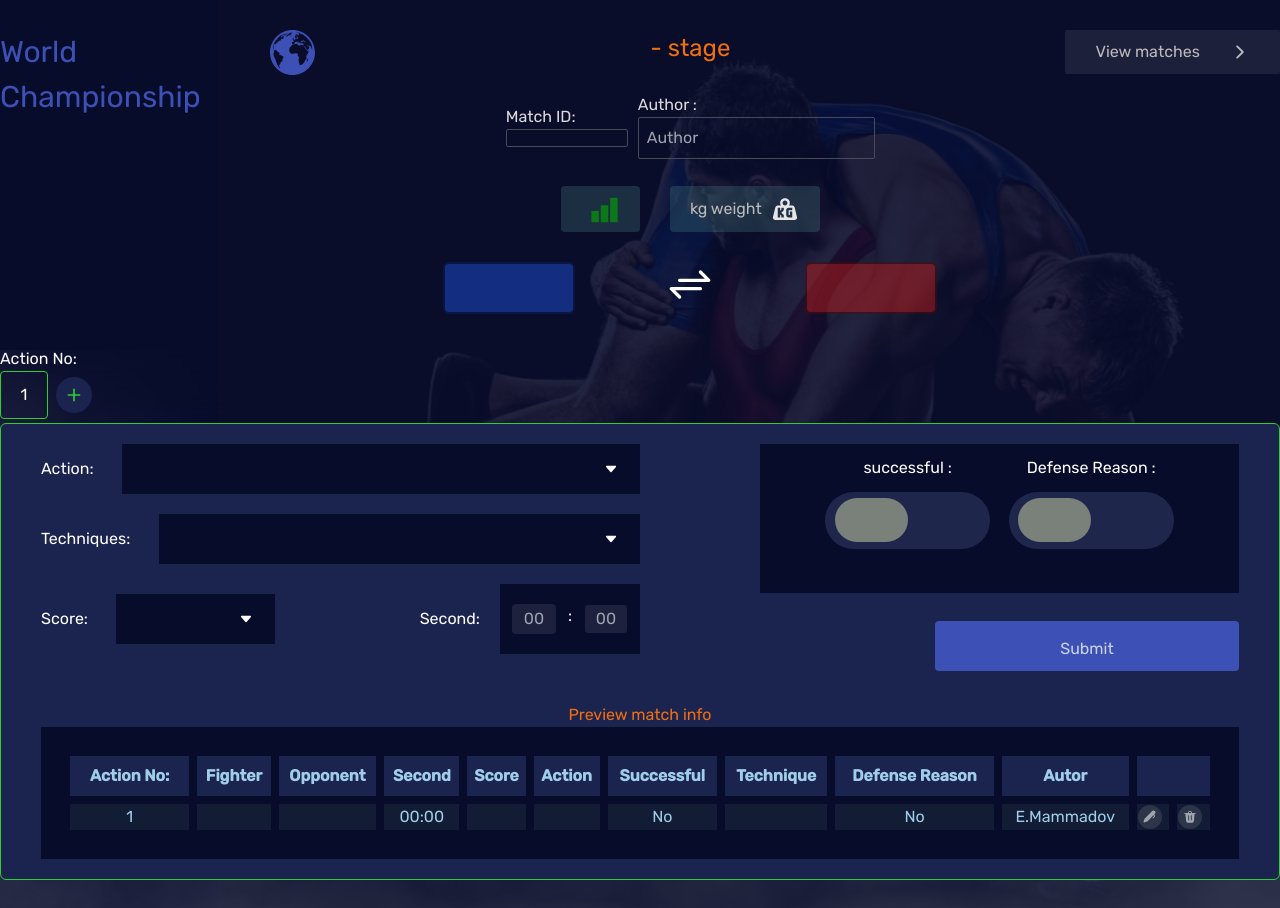
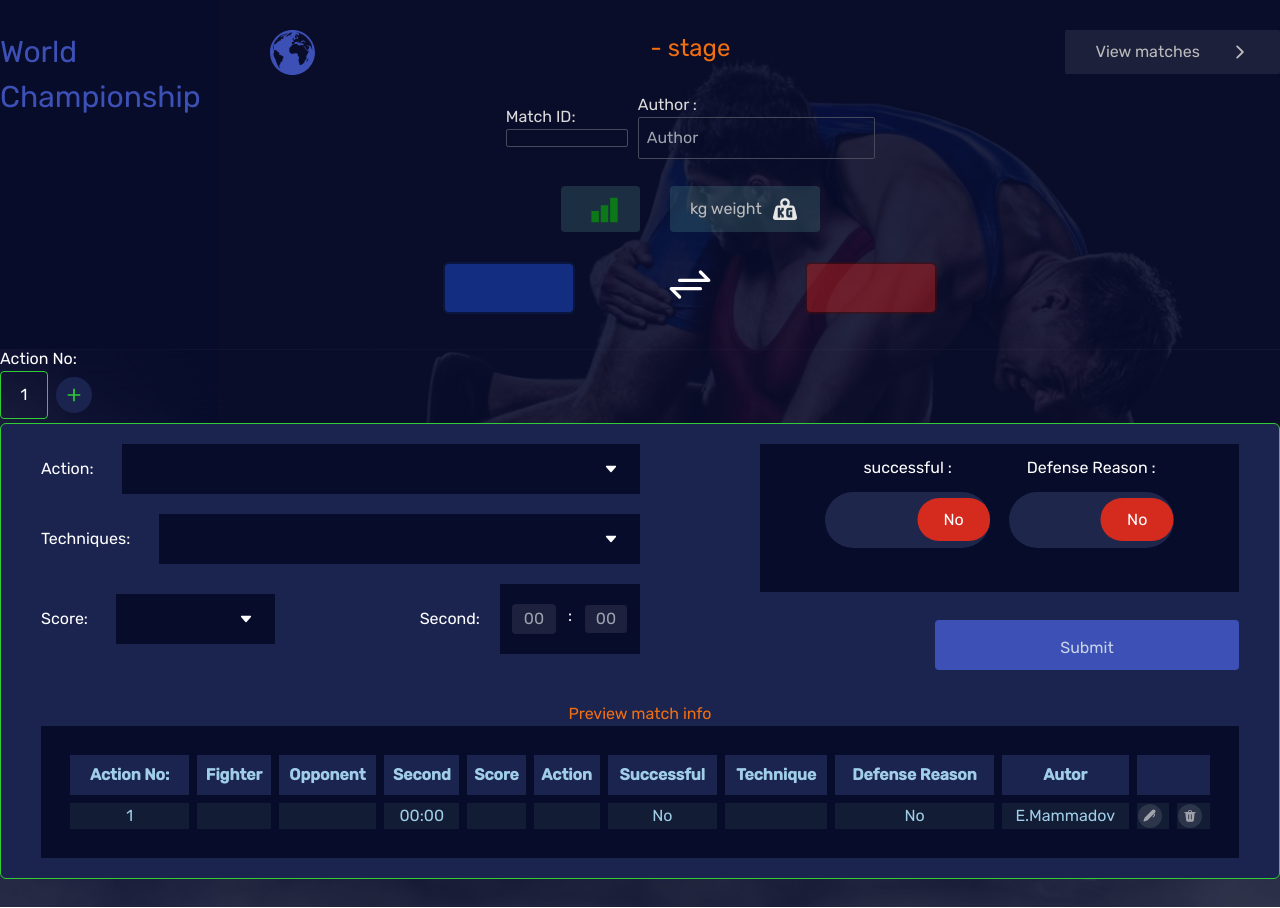
Before and after one commit to QssAnalytic/WrestlingDataFront, a React (Vite) app: page /1 in a window 1280 px wide. Built offline with nearby package versions, Linux system fonts and the light colour scheme; no server answers.

Commit message:
fixed table , and solved some issues

```diff
--- a/src/components/Action/ActionCounter.jsx
+++ b/src/components/Action/ActionCounter.jsx
@@ -7,18 +7,17 @@ export default function ActionCounter({
   setActiveAction,
   activeAction,
 }) {
+  const { createNewAction } = useContext(FormContext);
 
-  const {createNewAction} = useContext(FormContext);
-
-  const handleActiveAction = (e) => {
-    console.log("action id selected", e.currentTarget.id);
-    setActiveAction(...actionsBase.filter((action)=> action.action_number === e.currentTarget.id))
+  const handleActiveAction = (target) => {
+    console.log("action id selected", target.id);
+    // setActiveAction(...actionsBase.filter((action)=> action.id === target.id))
+    console.log("action counter id", activeAction);
   };
 
   const handleNewAction = () => {
     createNewAction();
   };
-
 
   return (
     <div className="action-counter">
@@ -28,14 +27,12 @@ export default function ActionCounter({
           return (
             <div
               className="actions flex gap-[0.31rem] cursor-pointer"
-              id={action?.action_number}
-              onClick={handleActiveAction}
+              id={action?.id}
+              // onClick={(e)=>handleActiveAction(e.currentTarget)}
             >
               <div
                 className={`action rounded flex justify-center items-center p-4 w-12 h-12 border border-[#474A5B] ${
-                  action?.action_number === activeAction?.action_number
-                    ? "border-wGreen"
-                    : ""
+                  action?.id === activeAction?.id ? "border-wGreen" : ""
                 } `}
               >
                 {index + 1}
--- a/src/components/Action/ActionForm.jsx
+++ b/src/components/Action/ActionForm.jsx
@@ -80,11 +80,11 @@ export default function ActionForm() {
           headers: { "Content-Type": "application/json" },
         }
       );
+      addAction(response);
       console.log("try in response", response);
+      // setSingleAction(response)
     } catch (err) {
-      err.response.status === 422
-        ? setOpenModal(true)
-        : null;
+      err.response.status === 422 ? setOpenModal(true) : null;
       console.log("post err", err);
     }
   };
@@ -92,7 +92,7 @@ export default function ActionForm() {
   const handleSubmitFn = (data, e) => {
     e.preventDefault();
     const { action_number } = singleAction;
-    addAction(action_number);
+    // addAction(action_number);
     postAction(singleAction);
     console.log("posted data in submit fn", singleAction);
   };
@@ -109,9 +109,7 @@ export default function ActionForm() {
         return action?.action_number === singleAction?.action_number ? (
           <form
             id={`${action?.action_number}`}
-            className={`w-full flex justify-between`
-
-            }
+            className={`w-full flex justify-between`}
             onSubmit={handleSubmit(handleSubmitFn)}
             aria-disabled={true}
           >
@@ -196,44 +194,18 @@ export default function ActionForm() {
             </div>
             <div className="action-right flex flex-col basis-[40%] gap-7 rounded">
               <div className="right-top pt-3 pb-11 px-14 bg-wMain flex flex-col xl:flex-row  w-full justify-around flex-wrap">
-                <Controller
-                  name={"successful"}
-                  defaultValue={singleAction.successful}
-                  control={control}
-                  rules={{ required: "This field is required" }}
-                  render={({ field }) => (
                 <Chekbox
                   name={"successful"}
                   checkboxName={"successful"}
                   setActiveAction={setSingleAction}
                   activeAction={singleAction}
-                      errors={formState}
-                      formState={formState}
-                      field={field}
-                      setValue={setValue}
-                      watch={watch}
-                    />
-                  )}
                 />
 
-                <Controller
-                  control={control}
-                  name={"defense_reason"}
-                  defaultValue={singleAction?.["defense_reason"]}
-                  rules={{ required: "This field is required" }}
-                  render={({ field }) => (
                 <Chekbox
                   name={"Defense Reason"}
                   checkboxName={"defense_reason"}
                   setActiveAction={setSingleAction}
                   activeAction={singleAction}
-                      errors={formState}
-                      formState={formState}
-                      field={field}
-                      setValue={setValue}
-                      watch={watch}
-                    />
-                  )}
                 />
               </div>
               <div className="right-bottom self-end">
--- a/src/components/Chekbox.jsx
+++ b/src/components/Chekbox.jsx
@@ -6,52 +6,40 @@ export default function Chekbox({
   checkboxName,
   setActiveAction,
   activeAction,
-  errors,
-  formState,
-  field,
-  setValue,
-  watch,
 }) {
   const [translateEl, setTranslateEl] = useState("");
   const parentRef = useRef(null);
 
   useEffect(() => {
     setTranslateEl(`${parentRef.current?.clientWidth / 2}px`);
-  }, [parentRef.current?.clientWidth, watch(checkboxName)]);
+  }, [parentRef.current?.clientWidth, activeAction[checkboxName]]);
 
-  console.log("active checkbox", activeAction["Succesful"]);
+  console.log("active checkbox", activeAction);
 
   const handleSuccess = () => {
-    // setValue(checkboxName, !field.value);
-
     setActiveAction((activeAction) => ({
       ...activeAction,
-      [checkboxName]: !watch(checkboxName),
+      [checkboxName]: !activeAction[checkboxName],
     }));
 
     setTranslateEl(`${parentRef.current.clientWidth / 2 - 10}px`);
   };
-
-  // console.log("formstateee", formState);
-  // console.log(checkboxName, watch(checkboxName));
 
   return (
     <>
       <div className="success-container cursor-pointer flex flex-col basis-[45%] gap-3">
         <p className="text-center">{name} : </p>
         <div
-          className={`success rounded-[3.5rem] overflow-x-hidden py-[0.4rem] px-[0.6rem] bg-[#1E264B] ${
-            errors?.errors[checkboxName]
-              ? `border border-red-600 transition-all`
-              : `border-wMain`
-          }`}
+          className={`success rounded-[3.5rem] overflow-x-hidden py-[0.4rem] px-[0.6rem] bg-[#1E264B]
+            border-wMain
+          `}
           ref={parentRef}
           onClick={handleSuccess}
         >
           <div
             className={`transition-all yes-no px-[1.12rem] py-[0.6rem] w-[50%] rounded-[3.5rem]
                           ${
-                            activeAction?.[checkboxName] === undefined
+                            activeAction?.[checkboxName] === null
                               ? "bg-[#7A817A] h-11"
                               : `${
                                   activeAction[checkboxName]
@@ -61,13 +49,13 @@ export default function Chekbox({
                           }
                            flex items-center justify-center`}
             style={
-              activeAction?.[checkboxName] === undefined ||
+              activeAction?.[checkboxName] === null ||
               activeAction?.[checkboxName]
                 ? { transform: "translateX(0)" }
                 : { transform: `translateX(${translateEl})` }
             }
           >
-            {activeAction?.[checkboxName] === undefined
+            {activeAction?.[checkboxName] === null
               ? ""
               : `${!activeAction?.[checkboxName] ? "No" : "Yes"}`}
           </div>
--- a/src/components/FormInputs/OpponentsInput.jsx
+++ b/src/components/FormInputs/OpponentsInput.jsx
@@ -23,7 +23,6 @@ export default function OpponentsInput({ activeAction, fighter, opponent }) {
       fighter_id: Number(
         Object.keys(wrestler).find((id) => (wrestler[id] === true ? id : null))
       ),
-      // fighter_id : null,
     });
   }, [wrestler, fighter, opponent]);
 
--- a/src/components/Table/ActionTable.jsx
+++ b/src/components/Table/ActionTable.jsx
@@ -55,7 +55,7 @@ export default function ActionTable({ fightStatistic }) {
                     fighter={action.fighter?.id}
                     opponent={action.opponent_id}
                     time={action.action_time_second}
-                    action={action.action_name?.id}
+                    action={action.action_name_id}
                     techniques={action.technique_id}
                     score={action.score}
                     succesful={action.successful}
--- a/src/components/Table/Row.jsx
+++ b/src/components/Table/Row.jsx
@@ -9,7 +9,7 @@ export default function Row(props) {
   const { fightId } = useParams();
 
   const handleActionEdit = (target) => {
-    editAction(target.id, fightId);
+    editAction(target.id);
     // console.log('id', target.id)
     console.log("action name", props.action);
   };
--- a/src/context/FormContext.jsx
+++ b/src/context/FormContext.jsx
@@ -12,7 +12,7 @@ const FormContextProvider = (props) => {
     opponent_id: undefined,
     defense_reason: null,
     action_name_id: null,
-    score: null,
+    score: undefined,
     technique_id: null,
     action_time_second: 0,
     video_second_begin: "2024-01-10T08:53:43.354000",
@@ -25,21 +25,20 @@ const FormContextProvider = (props) => {
   const [actionsBase, setActionsBase] = useState([singleAction]);
 
   const createNewAction = () => {
-    const action_number = aId();
-    setSingleAction({ action_number: action_number, ...defaultV });
+    // const action_number = aId();
+    setSingleAction({...defaultV });
     setActionsBase((prevActions) => [
       ...prevActions,
-      { action_number: action_number },
+      defaultV
     ]);
   };
 
-  const addAction = (id) => {
+  const addAction = (response) => {
     setActionsBase((prevActions) => [
       ...prevActions.map((action) =>
-        action.action_number === id
+        action.action_number === response.action_number
           ? {
-              ...singleAction,
-              isSubmitted: true,
+              ...response,
             }
           : action
       ),
@@ -47,9 +46,6 @@ const FormContextProvider = (props) => {
   };
 
   const editAction = async(id, fightId) => {
-    // const updatedAction = actionsBase.find(
-    //   (action) => action.id === id
-    // );
     console.log('edit parameters', [id, fightId])
     try {
       const response = await getData(`/statistics/${id}`)
@@ -58,8 +54,6 @@ const FormContextProvider = (props) => {
     }catch(err){
       console.log('edit err', err)
     }
-    // updatedAction.isSubmitted = false;
-    // setSingleAction(updatedAction);
   };
 
   const loadData = async (id) => {
@@ -72,6 +66,8 @@ const FormContextProvider = (props) => {
       console.log("Oops! something went wrong");
     }
   };
+
+
 
   return (
     <FormContext.Provider
```
Lines whose indentation alone changed are shown as unchanged.
